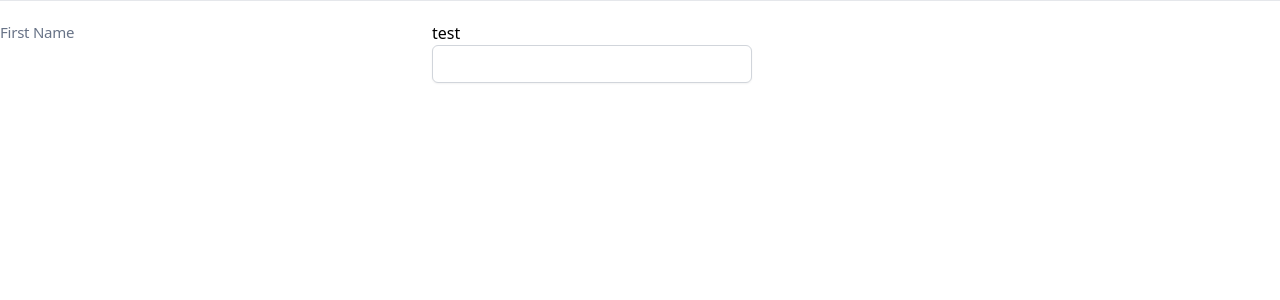
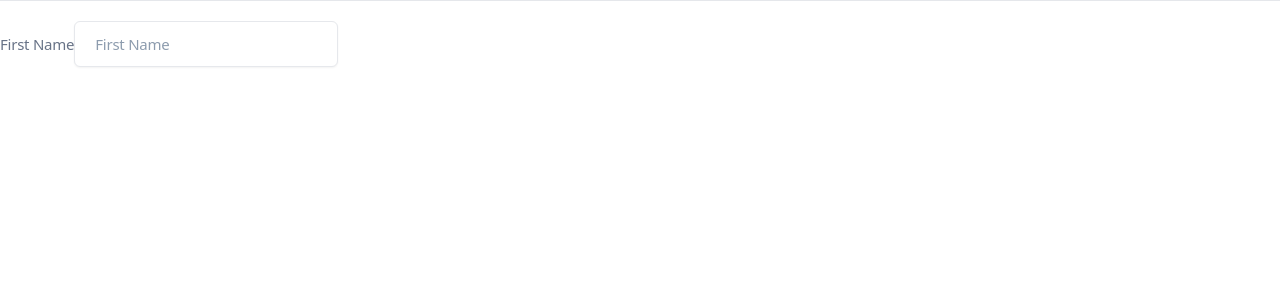
Before and after one commit to redtxai/event-form, a React (Create React App) app: page / in a window 1280 px wide. Shown: the top 300 px of the page. Built offline with nearby package versions, Linux system fonts and the light colour scheme.

Commit message:
Implements the scaffolding of the Input

```diff
--- a/src/App.tsx
+++ b/src/App.tsx
@@ -1,15 +1,15 @@
 import React from 'react';
 
 import './App.css';
+import Input from './components/input/Input';
 import Label from './components/label/Label';
 
 function App() {
   return (
     <div className="sm:grid sm:grid-cols-3 sm:items-start sm:gap-4 sm:border-t sm:border-gray-200 sm:pt-5">
-      <Label htmlFor='first-name' text='First Name'></Label>
       <div className="mt-1 sm:col-span-2 sm:mt-0 blue regal-blue">
-        test
-        <input type="text" name="first-name" id="first-name" autoComplete="given-name" className="block w-full max-w-lg rounded-md border-gray-300 shadow-sm focus:border-indigo-500 focus:ring-indigo-500 sm:max-w-xs sm:text-sm" />
+        <Label htmlFor='first-name' text='First Name'></Label>
+        <Input id='first-name' name='first-name' placeholder='First Name'></Input>
       </div>
     </div>
   )
--- a/src/components/input/Input.tsx
+++ b/src/components/input/Input.tsx
@@ -1,4 +1,4 @@
-import React from 'react';
+import React, { ChangeEventHandler } from 'react';
 
 type InputProps = {
   id?: string,
@@ -6,10 +6,12 @@ type InputProps = {
   placeholder?: string
   autoComplete?: string
   className?: string
-  type?: string
+  type?: string // // in order to expand the system features, this could assume any types listed on the HTMLInputTypeAttribute.
+  value?: string // as mentioned above, this property also would assume different types.
+  onChange?: ChangeEventHandler<HTMLInputElement>
 }
 
-function Input({ id, name, placeholder, className, autoComplete, type = 'text' }: InputProps) {
+function Input({ id, name, placeholder, className, autoComplete, type = 'text', value, onChange }: InputProps) {
   return (
     <input
       type={type}
@@ -29,11 +31,12 @@ function Input({ id, name, placeholder, className, autoComplete, type = 'text' }
         px-5
         placeholder:text-slate-450
         focus:input-placeholder
-        focus:test-txai
       focus:border-indigo-500
       focus:ring-indigo-500
         sm:max-w-xs
         ${className ? className : ''}`}
+        value={value || undefined}
+        onChange={onChange || undefined}
     />
   )
 }
--- a/src/styles.css
+++ b/src/styles.css
@@ -613,38 +613,47 @@ select {
 .mt-1 {
   margin-top: 0.25rem;
 }
-.block {
-  display: block;
-}
-.w-full {
-  width: 100%;
-}
-.max-w-lg {
-  max-width: 32rem;
-}
 .rounded-md {
   border-radius: 0.375rem;
 }
-.border-gray-300 {
-  --tw-border-opacity: 1;
-  border-color: rgb(209 213 219 / var(--tw-border-opacity));
+.py-2\.5 {
+  padding-top: 0.625rem;
+  padding-bottom: 0.625rem;
 }
-.text-sm {
-  font-size: 0.875rem;
-  line-height: 1.25rem;
+.py-2 {
+  padding-top: 0.5rem;
+  padding-bottom: 0.5rem;
+}
+.px-5 {
+  padding-left: 1.25rem;
+  padding-right: 1.25rem;
+}
+.font-normal {
+  font-weight: 400;
 }
 .font-medium {
   font-weight: 500;
-}
-.text-gray-700 {
-  --tw-text-opacity: 1;
-  color: rgb(55 65 81 / var(--tw-text-opacity));
 }
 .shadow-sm {
   --tw-shadow: 0 1px 2px 0 rgb(0 0 0 / 0.05);
   --tw-shadow-colored: 0 1px 2px 0 var(--tw-shadow-color);
   box-shadow: var(--tw-ring-offset-shadow, 0 0 #0000), var(--tw-ring-shadow, 0 0 #0000), var(--tw-shadow);
 }
+.grey-shade-2 {
+    color: #687387;
+  }
+.tightish {
+    letter-spacing: -0.24px;
+  }
+.text-sm-intermediate {
+    font-size: 15px;
+  }
+.border-gray-150 {
+    border: 1px solid #E6E8EC
+  }
+.placeholder\:text-slate-450::placeholder {
+    color: #8D9CAE;
+  }
 .focus\:border-indigo-500:focus {
   --tw-border-opacity: 1;
   border-color: rgb(99 102 241 / var(--tw-border-opacity));
@@ -657,10 +666,6 @@ select {
 
   .sm\:col-span-2 {
     grid-column: span 2 / span 2;
-  }
-
-  .sm\:mt-px {
-    margin-top: 1px;
   }
 
   .sm\:mt-0 {
@@ -699,13 +704,4 @@ select {
   .sm\:pt-5 {
     padding-top: 1.25rem;
   }
-
-  .sm\:pt-2 {
-    padding-top: 0.5rem;
-  }
-
-  .sm\:text-sm {
-    font-size: 0.875rem;
-    line-height: 1.25rem;
-  }
 }
```
